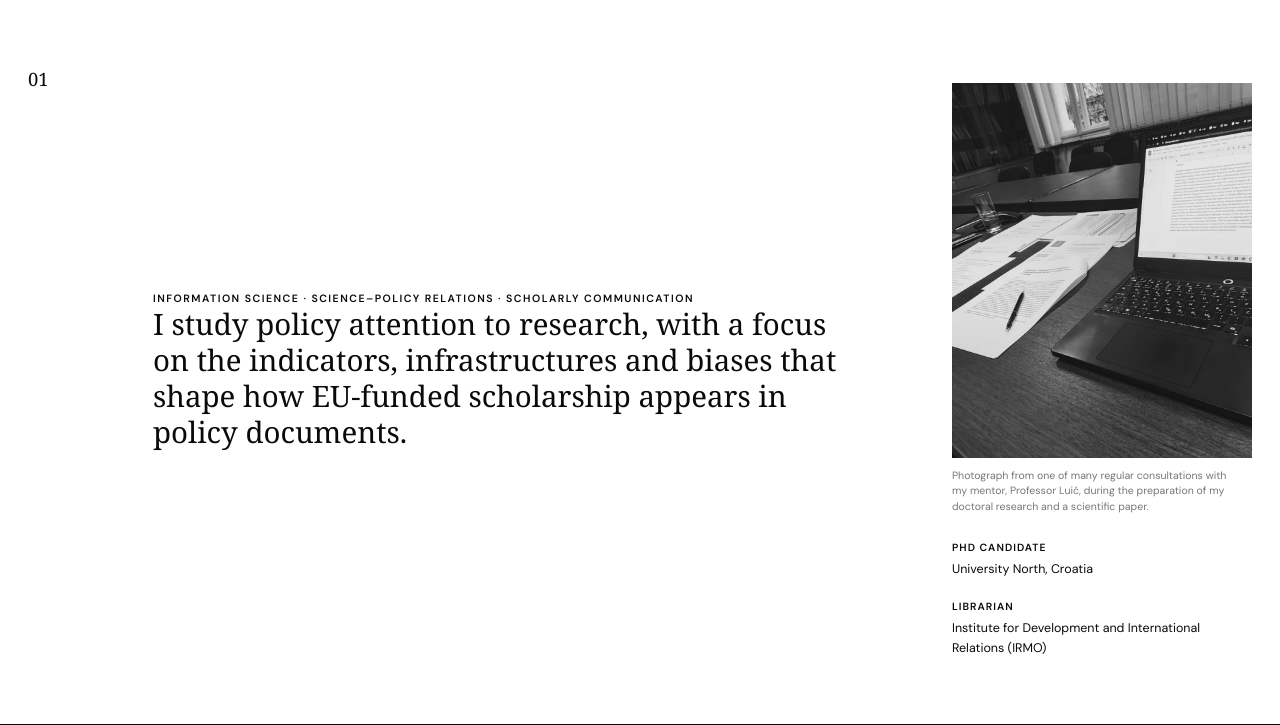
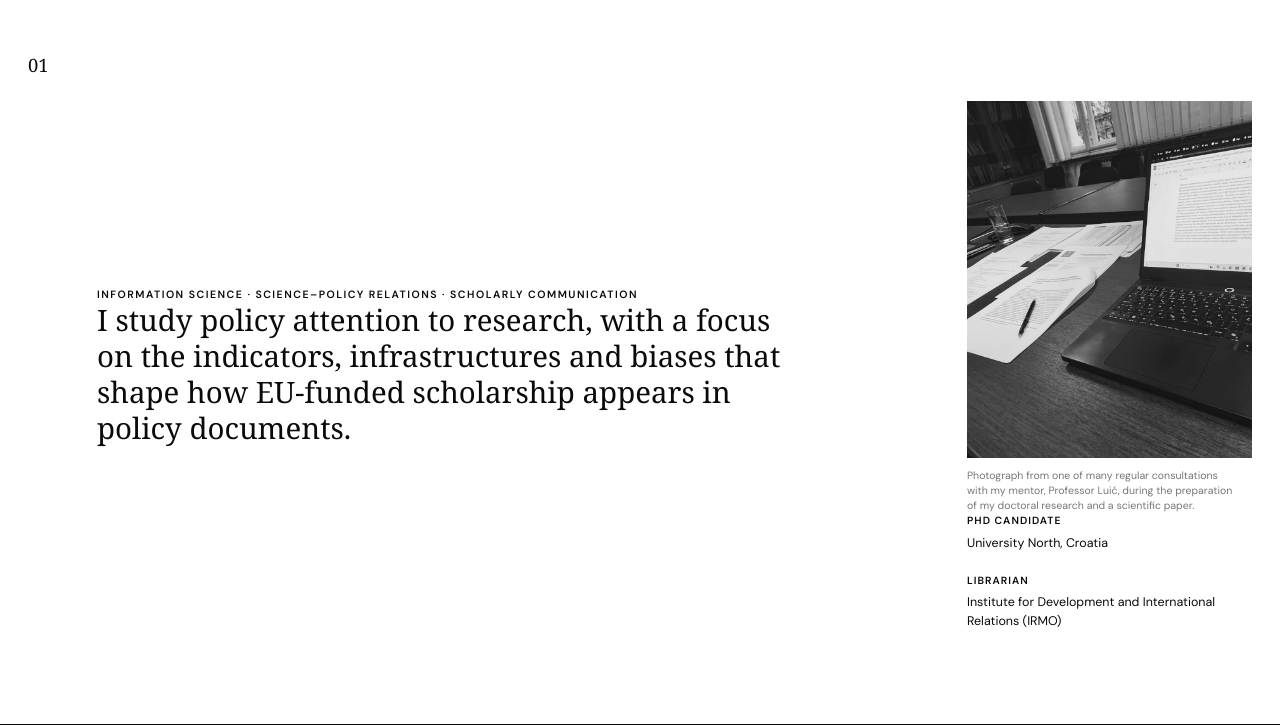
Before and after one commit to MaHoMaJa/maja-hoic.github.io, a plain HTML site: page index.html in a window 1280 px wide. Shown: the part 75-800 px from the top of the page. Drawn offline with Linux system fonts and the light colour scheme; a web font is replaced by a local one.

Commit message:
Update style.css

```diff
--- a/css/style.css
+++ b/css/style.css
@@ -96,9 +96,9 @@ img {
 .hero {
   min-height: calc(100vh - 72px);
   display: grid;
-  grid-template-columns: 90px minmax(0, 1fr) 300px;
-  gap: 35px;
-  padding: 68px 28px 48px;
+  grid-template-columns: 55px minmax(0, 1fr) 320px;
+  gap: 24px;
+  padding: 54px 28px 42px;
   border-bottom: 1px solid var(--black);
 }
 
@@ -114,6 +114,8 @@ img {
 
 .hero-copy {
   align-self: center;
+  max-width: 900px;
+  transform: translateX(-10px);
 }
 
 .kicker {
@@ -147,9 +149,9 @@ img {
 
 .hero-side {
   align-self: center;
-  display: flex;
-  flex-direction: column;
-  gap: 26px;
+  justify-self: end;
+  width: 100%;
+  max-width: 285px;
 }
 
 .hero-image {
```
